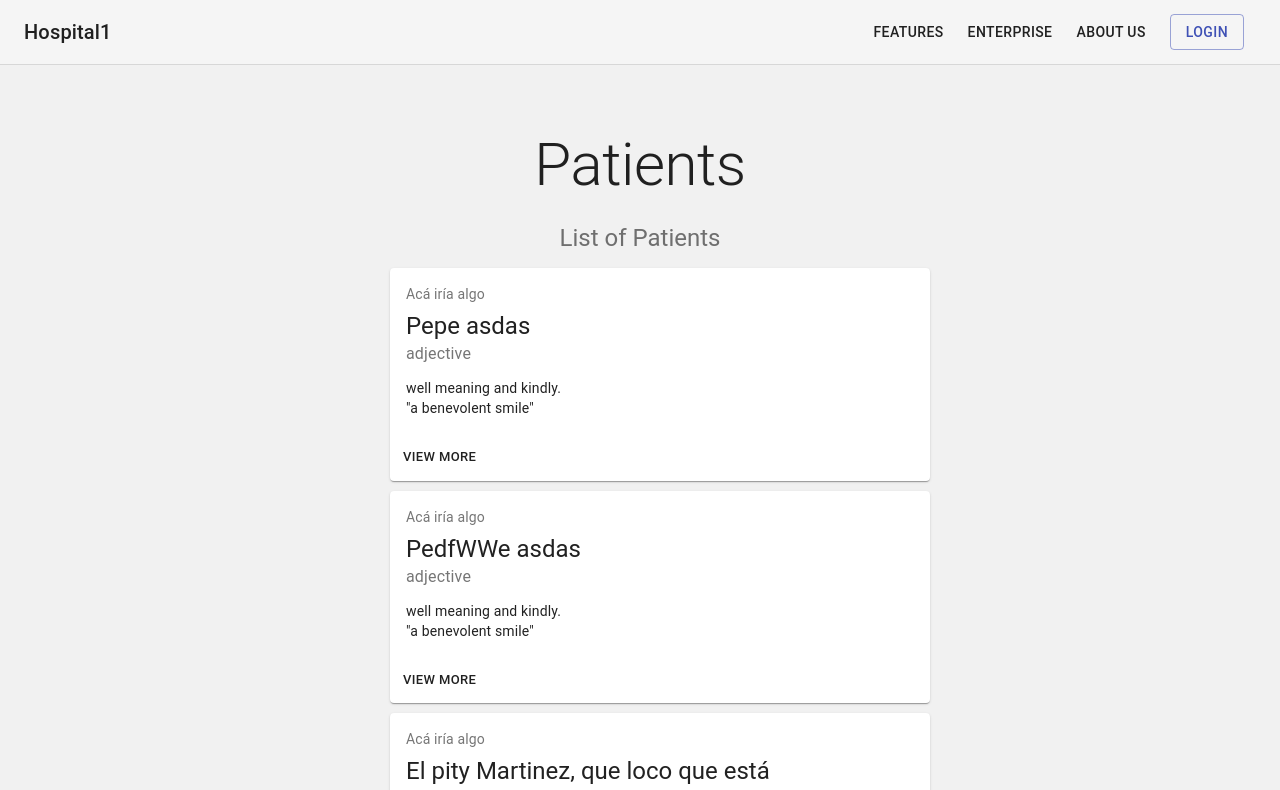
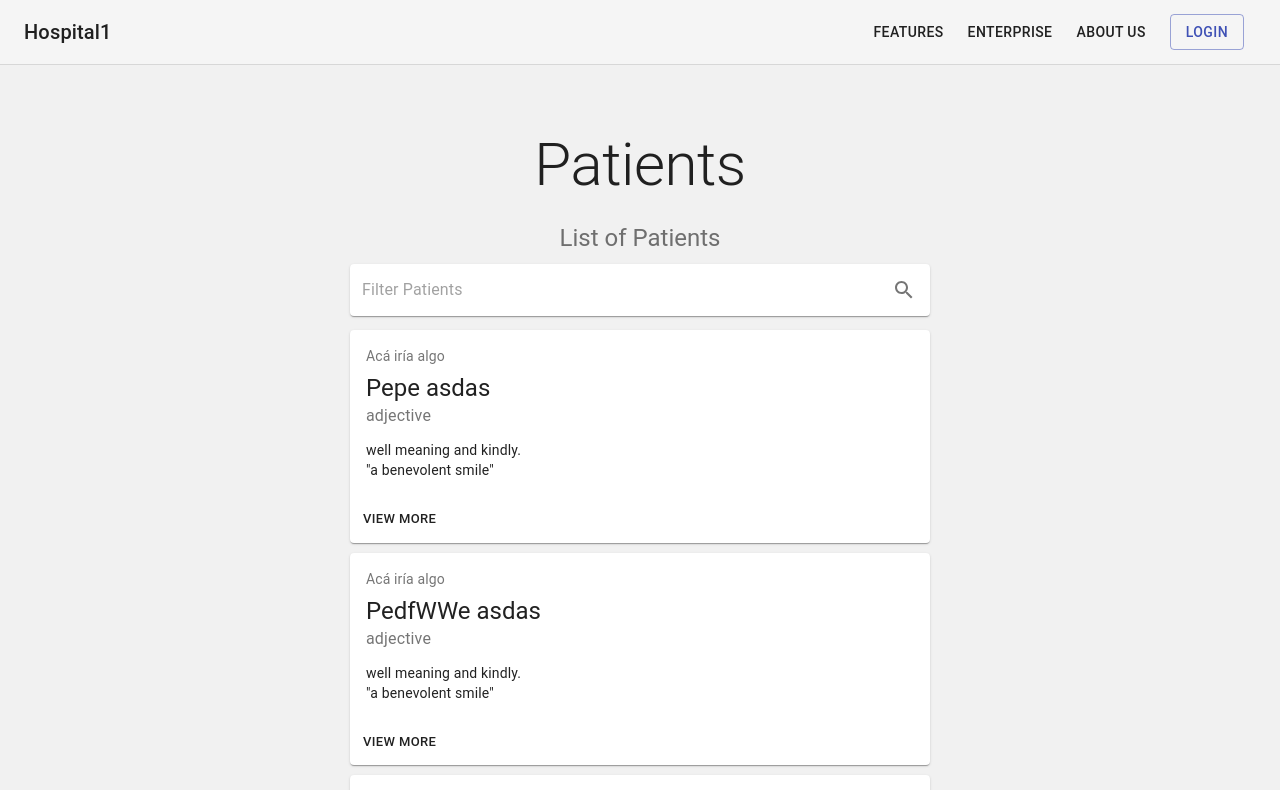
Before and after one commit to juaiglesias/ehrecords-hyperledger-blockchain, a React (Create React App) app in the folder web-app/: page /patients in a window 1280 px wide. Shown: the top 790 px of the page. Built offline with nearby package versions, Linux system fonts and the light colour scheme.

Commit message:
Search box added

```diff
--- a/web-app/src/components/patient/PatientSummaryCard.js
+++ b/web-app/src/components/patient/PatientSummaryCard.js
@@ -10,11 +10,6 @@ const useStyles = makeStyles({
     card: {
       minWidth: 275,
       margin: '10px',
-    },
-    bullet: {
-      display: 'inline-block',
-      margin: '0 2px',
-      transform: 'scale(0.8)',
     },
     title: {
       fontSize: 14,
--- /dev/null
+++ b/web-app/src/components/patientList/PatientList.css
@@ -0,0 +1,7 @@
+ul {
+    padding-inline-start: 0px
+}
+
+li {
+    list-style-type: none
+}
--- a/web-app/src/components/patientList/PatientList.js
+++ b/web-app/src/components/patientList/PatientList.js
@@ -2,10 +2,12 @@ import React from 'react';
 
 import PatientSummaryCard from '../patient/PatientSummaryCard';
 
+import './PatientList.css';
+
 export default function PatientList(props) {
     const patients = props.patients;
     const listPatients = patients.map((patient) =>
-        <PatientSummaryCard key={patient.id} value={patient} />
+        <li><PatientSummaryCard key={patient.id} value={patient} /></li>
     );
 
     return (
--- a/web-app/src/components/principalPage/PrincipalPage.js
+++ b/web-app/src/components/principalPage/PrincipalPage.js
@@ -4,6 +4,7 @@ import Typography from '@material-ui/core/Typography';
 import { makeStyles } from '@material-ui/core/styles';
 
 import PatientList from '../patientList/PatientList';
+import SearchBoxPatients from '../searchBoxPatients/SearchBoxPatients';
 
 
 const useStyles = makeStyles(theme => ({
@@ -31,6 +32,7 @@ export default function PrincipalPage() {
             <Typography variant="h5" align="center" color="textSecondary" component="p">
                 List of Patients
             </Typography>
+            <SearchBoxPatients />
             <PatientList patients={pacientes} />
         </Container>
     );
--- /dev/null
+++ b/web-app/src/components/searchBoxPatients/SearchBoxPatients.js
@@ -0,0 +1,39 @@
+import React from 'react';
+import { makeStyles } from '@material-ui/core/styles';
+import Paper from '@material-ui/core/Paper';
+import InputBase from '@material-ui/core/InputBase';
+import IconButton from '@material-ui/core/IconButton';
+import SearchIcon from '@material-ui/icons/Search';
+
+const useStyles = makeStyles({
+  root: {
+    margin: '10px',
+    padding: '4px 4px',
+    display: 'flex',
+    alignItems: 'center',
+  },
+  input: {
+    marginLeft: 8,
+    flex: 1,
+  },
+  iconButton: {
+    padding: 10,
+  },
+});
+
+export default function SearchBoxPatients() {
+  const classes = useStyles();
+
+  return (
+    <Paper className={classes.root}>
+        <InputBase
+            className={classes.input}
+            placeholder="Filter Patients"
+            inputProps={{ 'aria-label': 'filter patients' }}
+            />
+        <IconButton className={classes.iconButton} aria-label="search">
+            <SearchIcon />
+        </IconButton>
+    </Paper>
+  );
+}
```
